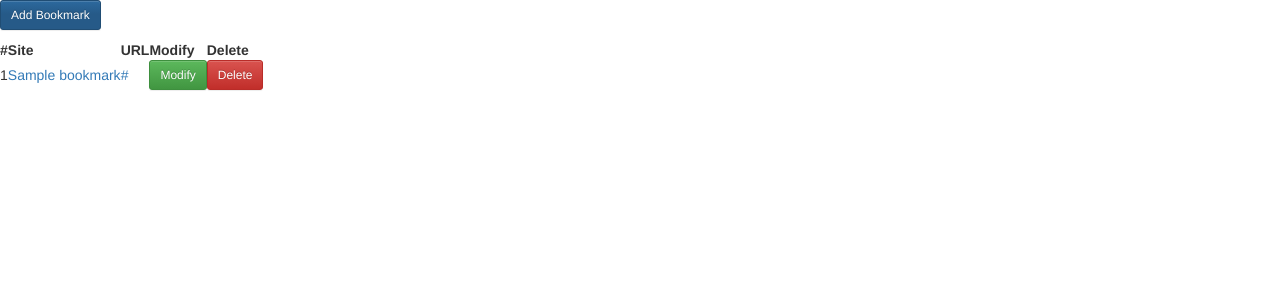
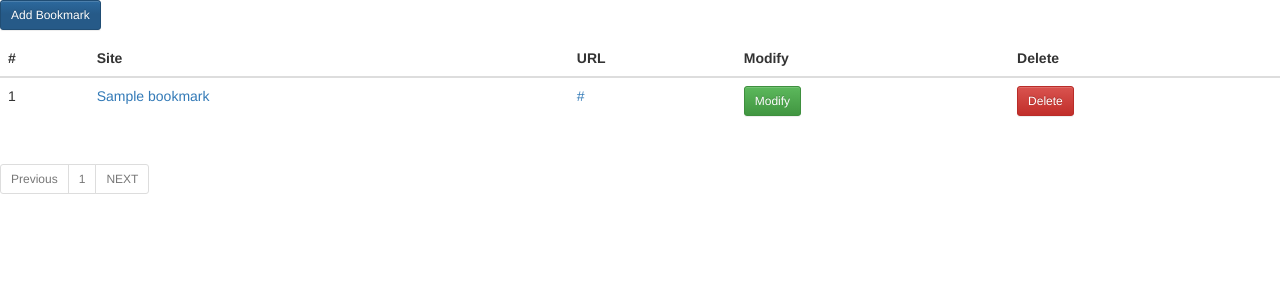
Before and after one commit to 2020emirim/2-practice-list-umhaneul, a Django app: page /bookmark/ in a window 1280 px wide. Shown: the top 300 px of the page. Run offline with Django 3.2, Linux system fonts and the light colour scheme; tables that the repository leaves empty hold one stand-in row (values such as "Sample post"); some libraries are stand-ins or nearby versions.

Commit message:
pagination

```diff
--- a/bookmark/templates/bookmark/bookmark_list.html
+++ b/bookmark/templates/bookmark/bookmark_list.html
@@ -1,11 +1,11 @@
 {% extends 'base.html' %}
 
-{% block title %} List{% endblock %}
+{% block title %}List{% endblock %}
 
 {% block content %}
     <a href="{% url 'bookmark:add' %}" class="btn btn-primary btn-sm">Add Bookmark</a>
     <p></p>
-    <table>
+    <table class="table">
         <thead>
         <tr>
             <th>#</th>
@@ -21,10 +21,32 @@
                     <td>{{ forloop.counter }}</td>
                     <td><a href="{% url 'bookmark:detail' pk=bookmark.id %}">{{ bookmark.site_name }}</a></td>
                     <td><a href="{{ bookmark.url }}">{{ bookmark.url }}</a></td>
-                    <td><a href="{% url 'bookmark:update' pk=bookmark.id%}" class="btn btn-success btn-sm">Modify</a></td>
+                    <td><a href="{% url 'bookmark:update' pk=bookmark.id %}" class="btn btn-success btn-sm">Modify</a></td>
                     <td><a href="{% url 'bookmark:delete' pk=bookmark.id %}" class="btn btn-danger btn-sm">Delete</a></td>
                 </tr>
             {% endfor %}
         </tbody>
     </table>
 {% endblock %}
+
+{% block pagination %}
+    <ul class="pagination pagination-sm justify-content-center">
+        {% if page_obj.has_previous %}
+            <li class="page-item"><a href="{{ request.path }}?page={{ page_obj.previous_page_number }}" class="page-link">Previous</a> </li>
+        {% else %}
+             <li class="page-item disabled"><a href="" class="page-link">Previous</a> </li>
+        {% endif %}
+        <!-- 127.0.0.1/bookmark/?page=숫자 -->
+        {% for page in page_obj.paginator.page_range %}
+        <li class="page-item{% if page_obj.number == forloop.counter %} disabled{% endif %}">
+            <a href="{{ request.path }}?page={{ forloop.counter }}" class="page-link">{{ forloop.counter }}</a>
+
+        </li>
+    {% endfor %}
+    {% if page_obj.has_next %}
+        <li class="page-item"><a href="{{ request.path }}?page={{ page_obj.next_page_number }}" class="page-link">NEXT</a></li>
+    {% else %}
+        <li class="page-item disabled"><a href="{{ request.path }}" class="page-link">NEXT</a></li>
+    {% endif %}
+    </ul>
+{% endblock %}
--- a/bookmark/views.py
+++ b/bookmark/views.py
@@ -5,23 +5,25 @@ from django.views.generic import ListView, CreateView, DetailView, UpdateView, D
 from bookmark.models import Bookmark
 
 
-class BookmarkList(ListView):  # bookmark_lsit.html
+class BookmarkList(ListView):
     model = Bookmark
+    paginate_by = 3
 
 
-class BookmarkCreateView(CreateView):  # bookmark_form.html
+class BookmarkCreateView(CreateView):    #bookmark_form.html
     model = Bookmark
-    fields = ['site_name', 'url']   # <form>가 들어가는 것은 files를 넣어줌
-    template_name_suffix = '_create'  # bookmark_create.html
+    fields = ['site_name', 'url']    #<form>
+    template_name_suffix = '_create'   #bookmark_create.html
     success_url = reverse_lazy('bookmark:list')
+
 
 class BookmarkDetailView(DetailView):
     model = Bookmark
 
 class BookmarkUpdateView(UpdateView):
     model = Bookmark
-    fields = ['site_name', 'url']   # <form>태그가 있을 때 넣는다
-    template_name_suffix = '_update'    # bookmark_update.html
+    fields = ['site_name', 'url']    #<form>
+    template_name_suffix = '_update'    #bookmark_update.html
     success_url = reverse_lazy('bookmark:list')
 
 class BookmarkDeleteView(DeleteView):
--- a/templates/base.html
+++ b/templates/base.html
@@ -8,7 +8,9 @@
     <script src="https://maxcdn.bootstrapcdn.com/bootstrap/3.3.2/js/bootstrap.min.js"></script>
 </head>
 <body>
-{% block content %}
-{% endblock %}
+    {% block content %}
+    {% endblock %}
+    {% block pagination %}
+    {% endblock %}
 </body>
 </html>
```
Also changed, not shown: README.md.
